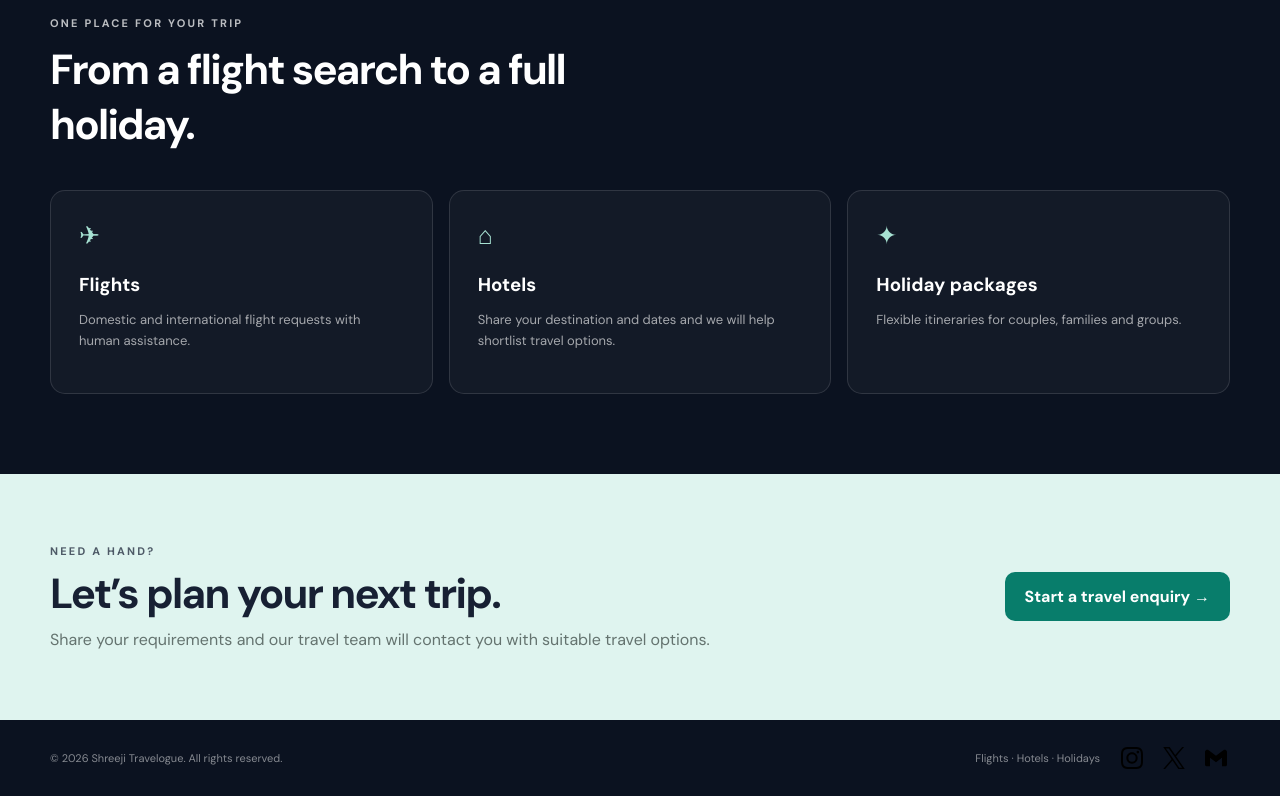
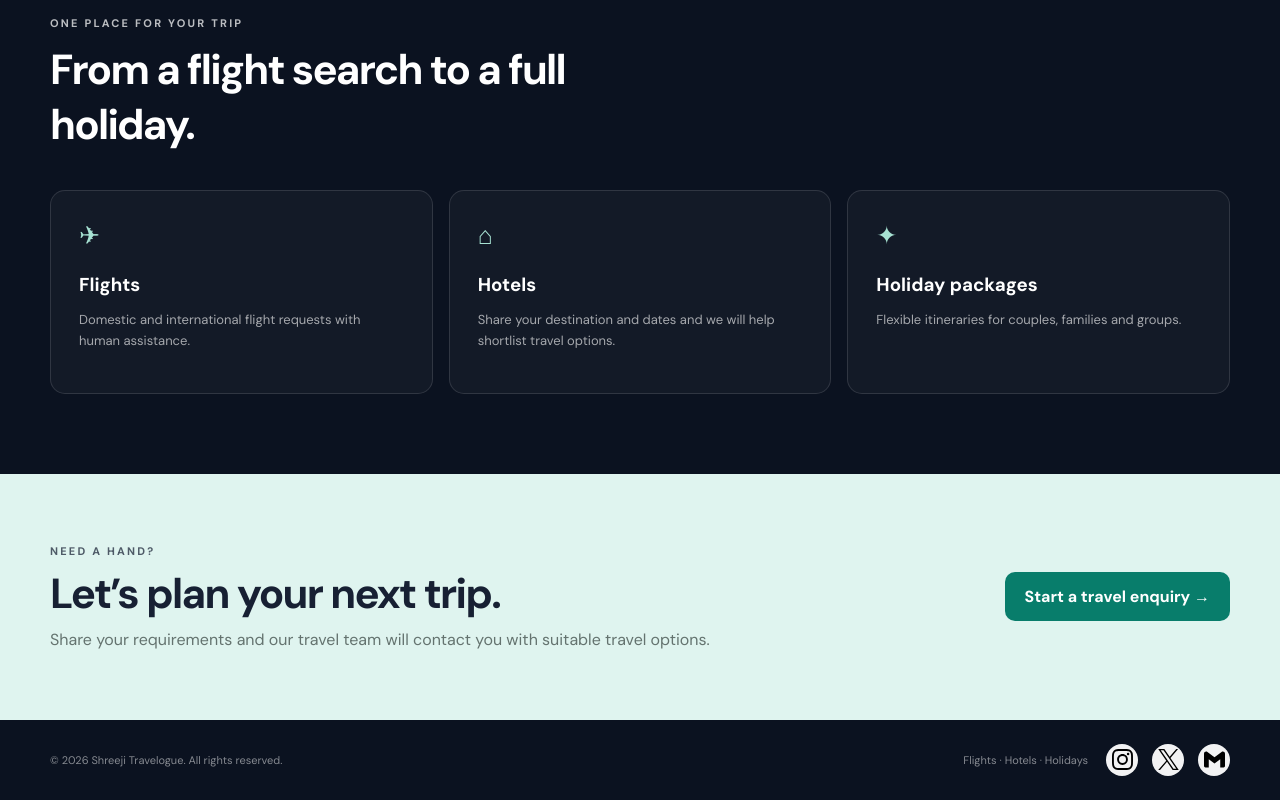
Before and after one commit to ankkits/static-travel-portal, a React (Vite) app: page / in a window 1280 px wide. Shown: the part 1537-2337 px from the top of the page. Built offline with nearby package versions, Linux system fonts and the light colour scheme; no server answers; the database is empty; a web font is replaced by a local one.

Commit message:
changing footer bg

```diff
--- a/src/styles.css
+++ b/src/styles.css
@@ -126,21 +126,24 @@ footer { background: #0b1220; color: rgba(255,255,255,.5); font-size: 11px; }
   display: inline-flex;
   align-items: center;
   justify-content: center;
-  width: 28px;
-  height: 28px;
+  width: 32px;
+  height: 32px;
+  background: rgba(255, 255, 255, 0.95);
+  border-radius: 50%;
+  text-decoration: none;
   transition: opacity 0.2s ease, transform 0.2s ease;
 }
 
 .footer-socials img {
-  width: 22px;
-  height: 22px;
+  display: block;
+  width: 21px;
+  height: 21px;
   object-fit: contain;
-  display: block;
 }
 
 .footer-socials a:hover {
-  opacity: 0.8;
-  transform: translateY(-1px);
+  opacity: 0.85;
+  transform: translateY(-2px);
 }
 
 @media (max-width: 1050px) {
```
